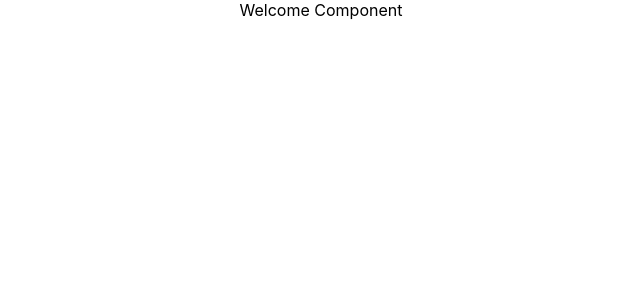
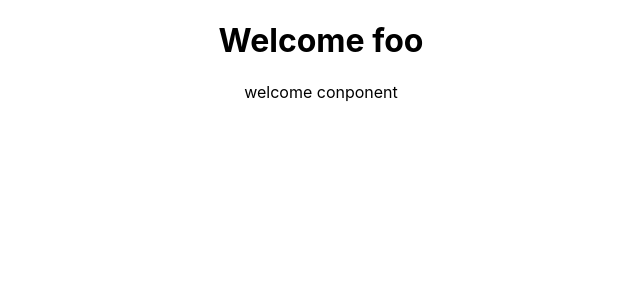
Before and after one commit to Inderby/todo-app, a React (Create React App) app: page /welcome in a window 1280 px wide. Shown: the top 300 px of the page, without its empty margins (319-959 px from the left). Built offline with nearby package versions, Linux system fonts and the light colour scheme.

Commit message:
edit welcome page

```diff
--- a/src/component/WelcomeComponent.jsx
+++ b/src/component/WelcomeComponent.jsx
@@ -1,5 +1,10 @@
 export default function WelcomeComponent(){
     return (
-        <div className="Welcome">Welcome Component</div>
+        <div className="WelcomeComponent">
+            <h1>Welcome foo</h1>
+            <div>
+                welcome conponent
+            </div>
+        </div>
     )
 }
```
